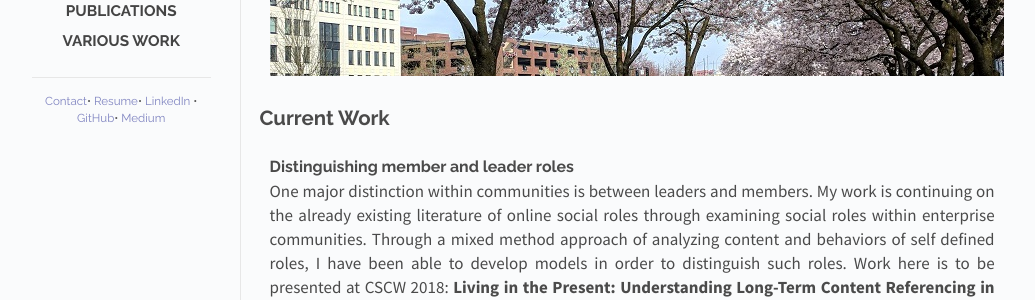
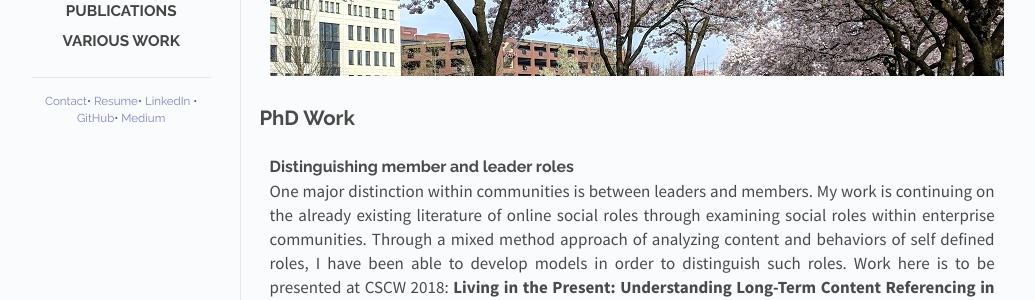
Before and after one commit to rcompt/rcompt.github.io, a Jekyll site: the page built from _posts/2018-10-02-Research Projects.md, in a window 1280 px wide. Shown: the part 244-544 px from the top of the page, without its empty margins (118-1153 px from the left). Built offline with Jekyll 4.4.1, drawn with Linux system fonts in a browser that asks for light colours; Markdown is read by kramdown in place of the engine named in the settings.

Commit message:
Update 2018-10-02-Research Projects.md

```diff
--- a/_posts/2018-10-02-Research Projects.md
+++ b/_posts/2018-10-02-Research Projects.md
@@ -5,7 +5,7 @@ cover: portland_flowers.jpg
 categories: posts
 ---
 
-## Current Work
+## PhD Work
 
 ### Distinguishing member and leader roles
 
```
